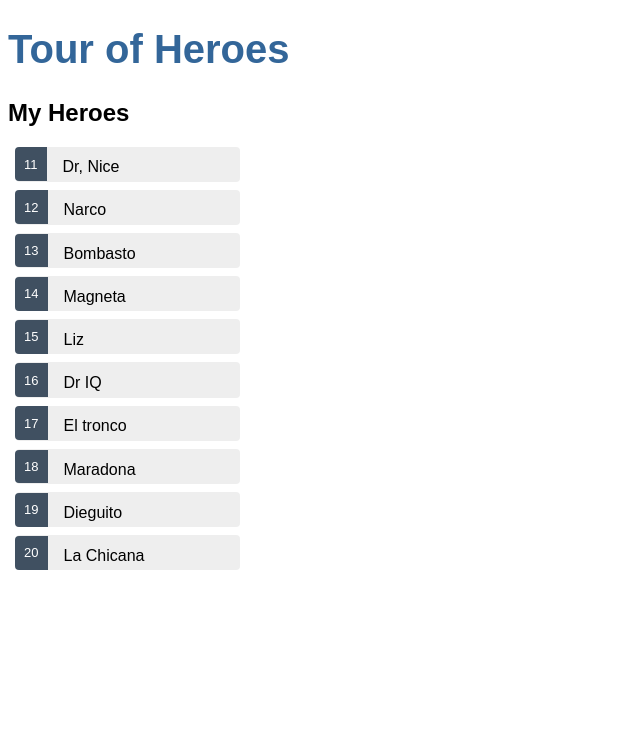
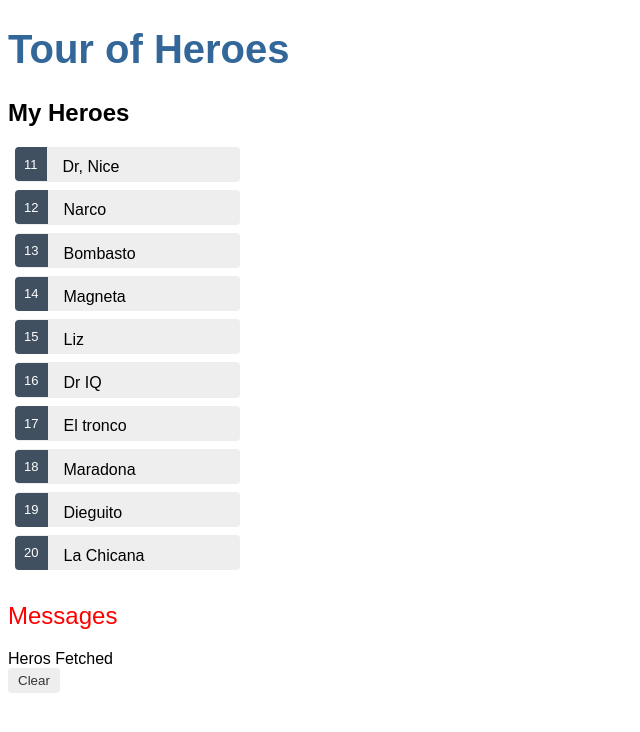
Before and after one commit to Uriegas/Tour-of-Heroes-Angular-Tutorial, an Angular app: page / in a window 1280 px wide. Shown: the top 732 px of the page, without its empty margins (0-640 px from the left). Built offline with nearby package versions, Linux system fonts and the light colour scheme.

Commit message:
Service Messages

```diff
--- a/src/app/app.component.html
+++ b/src/app/app.component.html
@@ -1,2 +1,3 @@
 <h1> {{ title }} </h1>
 <app-heroes></app-heroes>
+<app-message></app-message>
--- a/src/app/hero.service.ts
+++ b/src/app/hero.service.ts
@@ -2,16 +2,18 @@
 import { Hero } from './hero';
 import { HEROES } from './mock-heroes';
 import { Observable, of } from 'rxjs';
+import { MessageService } from './message.service';
 
 @Injectable({
   providedIn: 'root'
 })
 export class HeroService {
 
-  constructor() { }
+  constructor(private messageService: MessageService) { }
 
   getHeroes(): Observable<Hero[]>{
     const heroes = of(HEROES);
+    this.messageService.add('Heros Fetched');
     return heroes;
   }
 }
--- a/src/app/heroes/heroes.component.ts
+++ b/src/app/heroes/heroes.component.ts
@@ -1,7 +1,7 @@
 import { Component, OnInit } from '@angular/core';
 import { Hero } from '../hero';
-import { HEROES } from '../mock-heroes';
 import { HeroService } from '../hero.service';
+import { MessageService } from '../message.service';
 
 @Component({
   selector: 'app-heroes',
@@ -9,16 +9,10 @@
   styleUrls: ['./heroes.component.css']
 })
 export class HeroesComponent implements OnInit {
-  /*
-  hero: Hero = {
-    id: 1,
-    name: 'Windstorm'
-  };
-  */
   heroes: Hero[];
   selectedHero?: Hero;
 
-  constructor(private heroService: HeroService ) { }
+  constructor(private heroService: HeroService, private messageService: MessageService) { }
 
   ngOnInit(): void {
     this.getHeroes();
@@ -26,6 +20,7 @@
 
   onSelect(hero: Hero): void{
     this.selectedHero = hero;
+    this.messageService.add(`HeroesComponent: Selected hero id=${hero.id}`);
   }
 
   getHeroes(): void {
--- /dev/null
+++ b/src/app/message.service.ts
@@ -0,0 +1,16 @@
+import { Injectable } from '@angular/core';
+
+@Injectable({
+  providedIn: 'root'
+})
+export class MessageService {
+  messages: string[] = [];
+
+  add(message: string){
+    this.messages.push(message);
+  }
+  clear(){
+    this.messages = [];
+  }
+  constructor() { }
+}
--- a/src/app/message/message.component.css
+++ b/src/app/message/message.component.css
@@ -0,0 +1,19 @@
+h2 {
+  color: red;
+  font-family: Arial, Helvetica, sans-serif;
+  font-weight: lighter;
+}
+
+button.clear {
+  font-family: Arial, sans-serif;
+  color: #333;
+  background-color: #eee;
+  margin-bottom: 12px;
+  border: none;
+  padding: 5px 10px;
+  border-radius: 4px;
+  cursor: pointer;
+}
+button:hover {
+  background-color: #cfd8dc;
+}
--- a/src/app/message/message.component.html
+++ b/src/app/message/message.component.html
@@ -1 +1,7 @@
-<p>message works!</p>
+<div *ngIf="messageService.messages.length">
+    <h2>Messages</h2>
+    <div *ngFor='let message of messageService.messages'> {{message}} </div>
+    <button class="clear"
+            (click)="messageService.clear()">Clear</button>
+
+</div>
--- a/src/app/message/message.component.ts
+++ b/src/app/message/message.component.ts
@@ -1,4 +1,5 @@
 import { Component, OnInit } from '@angular/core';
+import { MessageService } from '../message.service';
 
 @Component({
   selector: 'app-message',
@@ -7,7 +8,7 @@
 })
 export class MessageComponent implements OnInit {
 
-  constructor() { }
+  constructor(public messageService: MessageService) { }
 
   ngOnInit(): void {
   }
```
Also changed, not shown: 1 other file (tests, documents, lock files or other folders).
